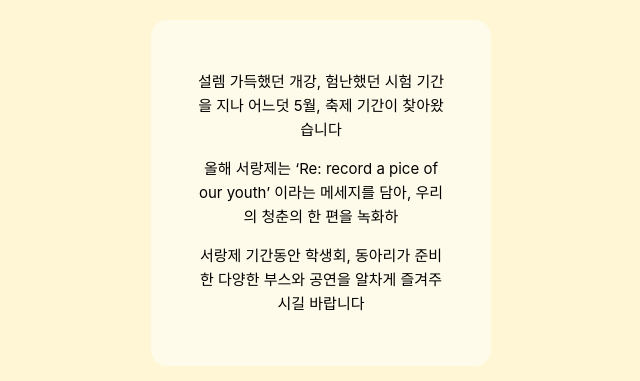
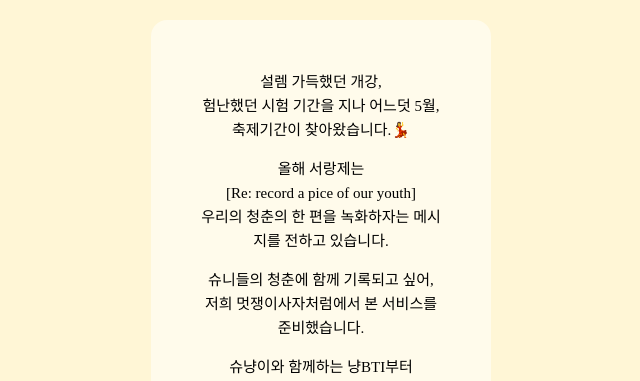
Before and after one commit to yunhee1/likelion11th-seorang-festival-front-end, a React (Create React App) app: page / in a window 1280 px wide. Shown: the part 369-750 px from the top of the page, without its empty margins (319-959 px from the left). Built offline with nearby package versions, Linux system fonts and the light colour scheme; a web font is replaced by a local one.

Commit message:
Design: 랜딩페이지 소개 문구, 폰트 수정

```diff
--- a/src/css/container.scss
+++ b/src/css/container.scss
@@ -1,3 +1,8 @@
+@font-face {
+    font-family: "Jua";
+    src: url(../fonts/BMJUA_ttf.ttf);
+}
+
 // 전체 배경
 .background {
     height: 100%;
@@ -17,4 +22,7 @@
 .container {
     margin: 0 auto;
     text-align: center;
+    p {
+        font-family: "Jua";
+    }
 }
--- a/src/css/nbti-result.scss
+++ b/src/css/nbti-result.scss
@@ -64,7 +64,7 @@
     }
 
     &.id1 {
-        background-color: #FAD593;
+        background-color: #CDCDCD;
     }
 
     &.id2 {
@@ -76,11 +76,11 @@
     }
 
     &.id4 {
-        background-color: #E5DCFF;
+        background-color: #FAD593;
     }
 
     &.id5 {
-        background-color: #D3CBB7;
+        background-color: #FAD593;
     }
 
     &.feature1 {
--- a/src/pages/DevelopersPage/DevelopersPage.js
+++ b/src/pages/DevelopersPage/DevelopersPage.js
@@ -96,8 +96,8 @@ const DeveloperPage = () => {
                 <InstagramLogo className="item" />
               </a>
               <p className="footer-text">
-                멋사 <br />
-                인스타그램
+                멋쟁이 사자처럼 <br />
+                Instagram
               </p>
             </div>
             <div className="item-container">
@@ -109,8 +109,8 @@ const DeveloperPage = () => {
                 <HomepageLogo className="item" />
               </a>
               <p className="footer-text">
-                멋사 <br />
-                홈페이지
+                멋쟁이 사자처럼 <br />
+                Homepage
               </p>
             </div>
           </div>
--- a/src/pages/LandingPage/LandingPage.js
+++ b/src/pages/LandingPage/LandingPage.js
@@ -46,15 +46,27 @@ const LandingPage = () => {
         <FootPrint />
         <div className="section-content">
           <p>
-            설렘 가득했던 개강, 험난했던 시험 기간을 지나 어느덧 5월, 축제
-            기간이 찾아왔습니다
+            설렘 가득했던 개강,
+            <br /> 험난했던 시험 기간을 지나 어느덧 5월,
+            <br />
+            축제기간이 찾아왔습니다.💃
           </p>
           <p>
-            올해 서랑제는 ‘Re: record a pice of our youth’ 이라는 메세지를 담아, 우리의 청춘의 한 편을 녹화하
+            올해 서랑제는 <br />
+            [Re: record a pice of our youth] <br />
+            우리의 청춘의 한 편을 녹화하자는 메시지를 전하고 있습니다.
           </p>
           <p>
-            서랑제 기간동안 학생회, 동아리가 준비한 다양한 부스와 공연을 알차게
-            즐겨주시길 바랍니다
+            슈니들의 청춘에 함께 기록되고 싶어, <br />
+            저희 멋쟁이사자처럼에서 본 서비스를 <br />
+            준비했습니다.
+          </p>
+          <p>
+            슈냥이와 함께하는 냥BTI부터 <br /> 이번 서랑제에 어떤 마음으로
+            참여하는지
+            <br />
+            남길 수 있는 게시판까지, <br />
+            멋사와 함께 축제를 알차게 즐겨보아요!🦁
           </p>
         </div>
       </div>
--- a/src/pages/MapPage/BoothDateData.js
+++ b/src/pages/MapPage/BoothDateData.js
@@ -1,7 +1,7 @@
 const booth_date_info = [
-  [1, 2, 3],
-  [4, 5, 6],
-  [7, 8, 9],
+  [1, 2, 3, 4, 5, 6, 7],
+  [1, 2, 3, 8, 9, 6, 7],
+  [1, 2, 3, 8, 9, 4, 5],
 ];
 
 export default booth_date_info;
--- a/src/pages/MapPage/MapPage.js
+++ b/src/pages/MapPage/MapPage.js
@@ -1,12 +1,12 @@
 import React, { useCallback, useState, useEffect } from "react";
 import Nav from "../../components/Nav";
-import { ReactComponent as BoothMap } from "../../images/MapPage/booth_map.svg";
 import "../../css/map-page.scss";
 import Booths from "./BoothData";
 import BoothsDate from "./BoothDateData";
 import BoothList from "./BoothList";
 import { useSearchParams } from "react-router-dom";
 import classNames from "classnames";
+import boothMap from "../../images/MapPage/booth_map.png";
 
 const MapPage = () => {
   const [booths, setBooths] = useState(Booths);
@@ -44,7 +44,7 @@ const MapPage = () => {
     <div className="container">
       <Nav location="map" />
       <div className="map-container">
-        <BoothMap className="booth-map-img" />
+        <img src={boothMap} alt="부스 지도" className="booth-map-img" />
       </div>
       <div className="scroll-container">
         <div className="day-filter-container">
```
Also changed, not shown: src/images/MapPage/booth_map.png (added), 1 other file (tests, documents, lock files or other folders).
